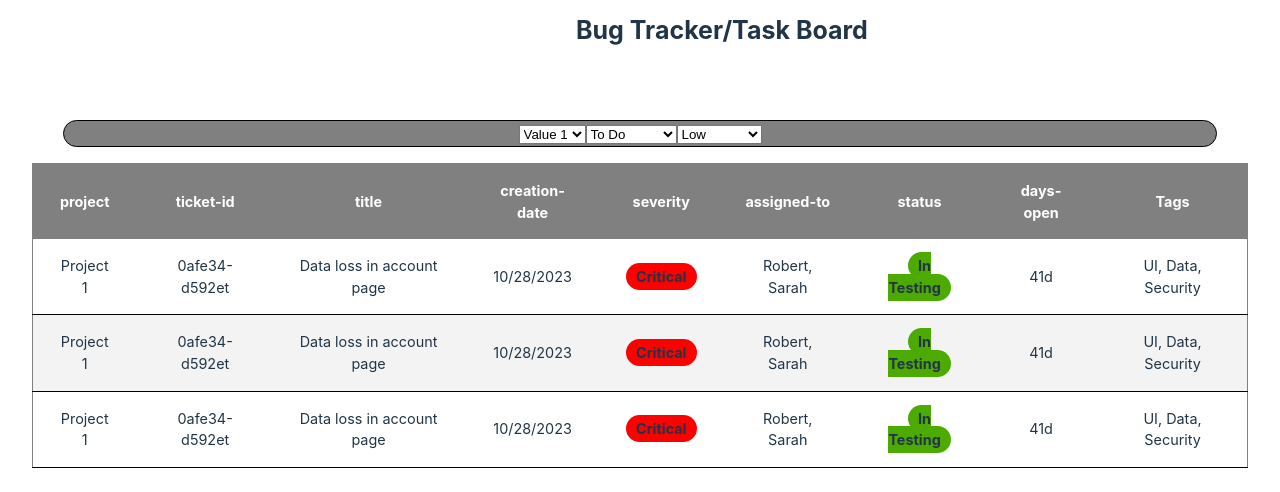
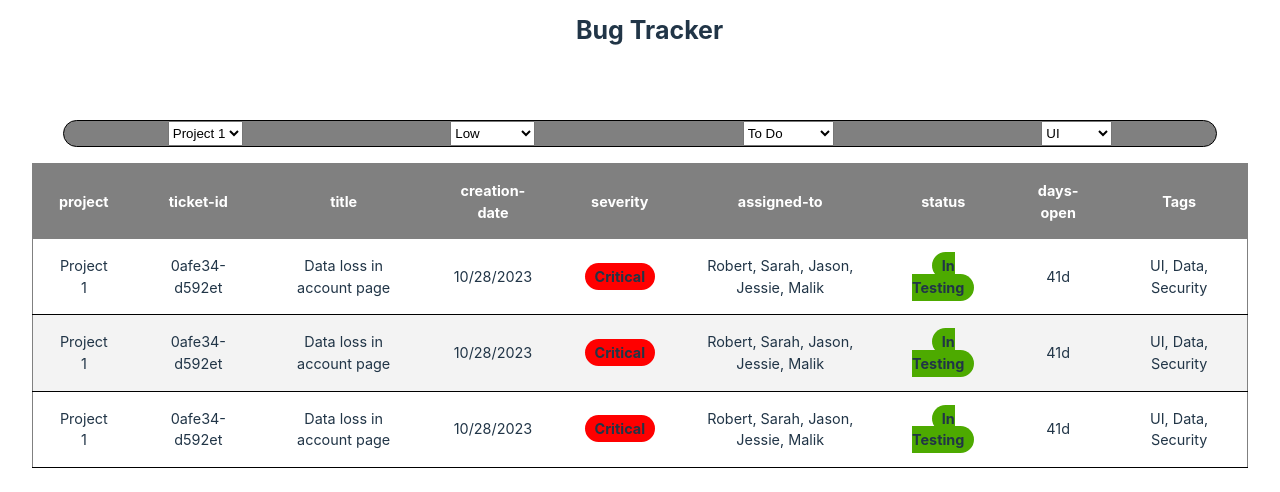
Before and after one commit to dwilliams304/bug-tracker, a React (Vite) app in the folder frontend/: page / in a window 1280 px wide. Shown: the top 492 px of the page. Built offline with nearby package versions, Linux system fonts and the light colour scheme.

Commit message:
Update ticket example, filter menu

```diff
--- a/frontend/src/components/common/Ticket.jsx
+++ b/frontend/src/components/common/Ticket.jsx
@@ -6,7 +6,7 @@ export default function Ticket(){
             <td>Data loss in account page</td>
             <td>10/28/2023</td>
             <td><span className="severity">Critical</span></td>
-            <td>Robert, Sarah</td>
+            <td>Robert, Sarah, Jason, Jessie, Malik</td>
             <td><span className="status">In Testing</span></td>
             <td>41d</td>
             <td>UI, Data, Security</td>
--- a/frontend/src/components/layout/FilterMenu.jsx
+++ b/frontend/src/components/layout/FilterMenu.jsx
@@ -2,12 +2,25 @@
 
 export default function FilterMenu(){
     return(
-        <nav>
+        <nav className="filter-menu">
             <select id="project-name" name="project-name">
-                <option value="Value 1">Value 1</option>
-                <option value="Value 2">Value 2</option>
-                <option value="Value 3">Value 3</option>
+                <option value="Project 1">Project 1</option>
+                <option value="Project 2">Project 2</option>
+                <option value="Project 3">Project 3</option>
+
             </select>
+
+
+            <select id="ticket-severity" name="ticket-severity">
+                <option value="Low">Low</option>
+                <option value="Medium">Medium</option>
+                <option value="High">High</option>
+                <option value="Severe">Severe</option>
+                <option value="Critical">Critical</option>
+                <option value="Immediate">Immediate</option>
+
+            </select>
+
 
             <select id="ticket-status" name="ticket-status">
                 <option value="To Do">To Do</option>
@@ -19,15 +32,15 @@ export default function FilterMenu(){
 
             </select>
 
-            <select id="ticket-severity" name="ticket-severity">
-                <option value="Low">Low</option>
-                <option value="Medium">Medium</option>
-                <option value="High">High</option>
-                <option value="Severe">Severe</option>
-                <option value="Critical">Critical</option>
-                <option value="Immediate">Immediate</option>
+            <select id="tags" name="tags">
+                <option value="ui">UI</option>
+                <option value="internal">Internal</option>
+                <option value="data">Data</option>
+                <option value="security">Security</option>
+                <option value="users">Users</option>
 
             </select>
+
 
         </nav>
     )
--- a/frontend/src/main.jsx
+++ b/frontend/src/main.jsx
@@ -16,7 +16,7 @@ function App() {
   return (
     <>
       <header>
-        <h1>Bug Tracker/Task Board</h1>
+        <h1>Bug Tracker</h1>
       </header>
       <BugTracker />
     </>
--- a/frontend/src/styles/main/main.css
+++ b/frontend/src/styles/main/main.css
@@ -17,7 +17,9 @@ header h1{
     margin: 7.5rem auto;
 }
 
-nav {
+.filter-menu {
+    display: flex;
+    justify-content: space-around;
     width: 90%;
     min-height: 25px;
     text-align: center;
```
